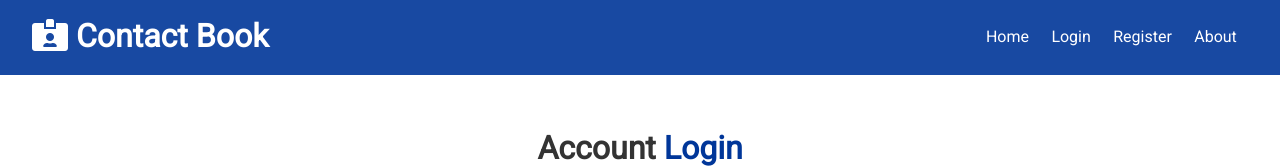
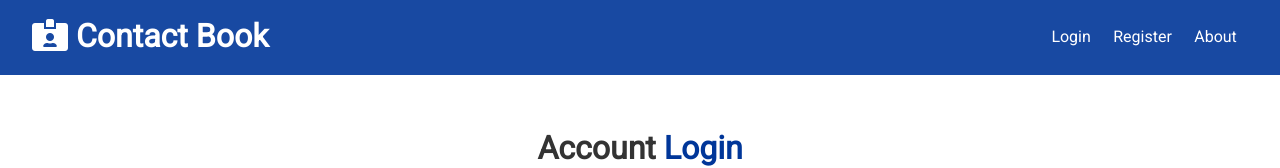
Before and after one commit to shashanksoni61/Contact-Book, a React (Create React App) app in the folder client/: page /login in a window 1280 px wide. Shown: the top 168 px of the page. Built offline with nearby package versions, Linux system fonts and the light colour scheme; the HTML template or start-up script is replaced by a standard one.

Commit message:
Logout and Private Route Finished

```diff
--- a/client/src/App.js
+++ b/client/src/App.js
@@ -8,6 +8,7 @@ import Home from './components/pages/Home';
 import Register from './components/auth/Register';
 import Login from './components/auth/Login';
 import Alerts from './components/layout/Alerts';
+import PrivateRoute from './components/routes/PrivateRoute';
 
 import ContactState from './context/contact/ContactState';
 import AuthState from './context/auth/AuthState';
@@ -32,7 +33,7 @@ const App = () => {
               <div className='container'>
                 <Alerts />
                 <Switch>
-                  <Route exact path='/' component={Home} />
+                  <PrivateRoute exact path='/' component={Home} />
                   <Route exact path='/about' component={About} />
                   <Route exact path='/register' component={Register} />
                   <Route exact path='/login' component={Login} />
--- a/client/src/components/layout/Navbar.js
+++ b/client/src/components/layout/Navbar.js
@@ -1,16 +1,29 @@
+import { Fragment, useContext } from 'react';
 import { Link } from 'react-router-dom';
 import PropTypes from 'prop-types';
+import authContext from '../../context/auth/authContext';
 
 const Navbar = ({ title, icon }) => {
-  return (
-    <div className='navbar bg-primary'>
-      <h1>
-        <i className={icon}></i> {title}
-      </h1>
-      <ul>
+  const { isAuthenticated, logout, user } = useContext(authContext);
+
+  const logoutHandler = () => {
+    logout();
+  };
+  const authLinks = (
+    <Fragment>
+      <li>{user && `Hello ${user.name}`}</li>
       <li>
-          <Link to='/'>Home</Link>
+        <a href='#!' onClick={logoutHandler}>
+          <i className='fas fa-sign-out-alt'>
+            <span className='hide-sm'>Logout</span>
+          </i>
+        </a>
       </li>
+    </Fragment>
+  );
+
+  const guestLinks = (
+    <Fragment>
       <li>
         <Link to='/login'>Login</Link>
       </li>
@@ -20,7 +33,14 @@ const Navbar = ({ title, icon }) => {
       <li>
         <Link to='/about'>About</Link>
       </li>
-      </ul>
+    </Fragment>
+  );
+  return (
+    <div className='navbar bg-primary'>
+      <h1>
+        <i className={icon}></i> {title}
+      </h1>
+      <ul>{isAuthenticated ? authLinks : guestLinks}</ul>
     </div>
   );
 };
--- /dev/null
+++ b/client/src/components/routes/PrivateRoute.js
@@ -0,0 +1,18 @@
+import { useContext } from 'react';
+import { Route, Redirect } from 'react-router-dom';
+import authContext from '../../context/auth/authContext';
+
+const PrivateRoute = ({ component: Component, ...rest }) => {
+  const { isAuthenticated } = useContext(authContext);
+
+  return (
+    <Route
+      {...rest}
+      render={props =>
+        !isAuthenticated ? <Redirect to='/login' /> : <Component {...props} />
+      }
+    />
+  );
+};
+
+export default PrivateRoute;
--- a/client/src/context/auth/AuthState.js
+++ b/client/src/context/auth/AuthState.js
@@ -11,6 +11,7 @@ import {
   LOGIN_SUCCESS,
   LOGIN_FAIL,
   CLEAR_ERRORS,
+  LOGOUT,
 } from '../types';
 
 const AuthState = props => {
@@ -102,6 +103,7 @@ const AuthState = props => {
   };
 
   //4 . Logout
+  const logout = () => dispatch({ type: LOGOUT });
 
   //5 . Clear Errors
   const clearErrors = () => {
@@ -119,6 +121,7 @@ const AuthState = props => {
         clearErrors,
         loadUser,
         login,
+        logout,
       }}
     >
       {props.children}
--- a/client/src/context/auth/authReducer.js
+++ b/client/src/context/auth/authReducer.js
@@ -6,6 +6,7 @@ import {
   LOGIN_SUCCESS,
   LOGIN_FAIL,
   CLEAR_ERRORS,
+  LOGOUT,
 } from '../types';
 
 export default function authReducer(state, action) {
@@ -23,6 +24,7 @@ export default function authReducer(state, action) {
     case REGISTER_FAIL:
     case AUTH_ERROR:
     case LOGIN_FAIL:
+    case LOGOUT:
       localStorage.removeItem('token');
       return {
         ...state,
```
Lines whose indentation alone changed are shown as unchanged.
